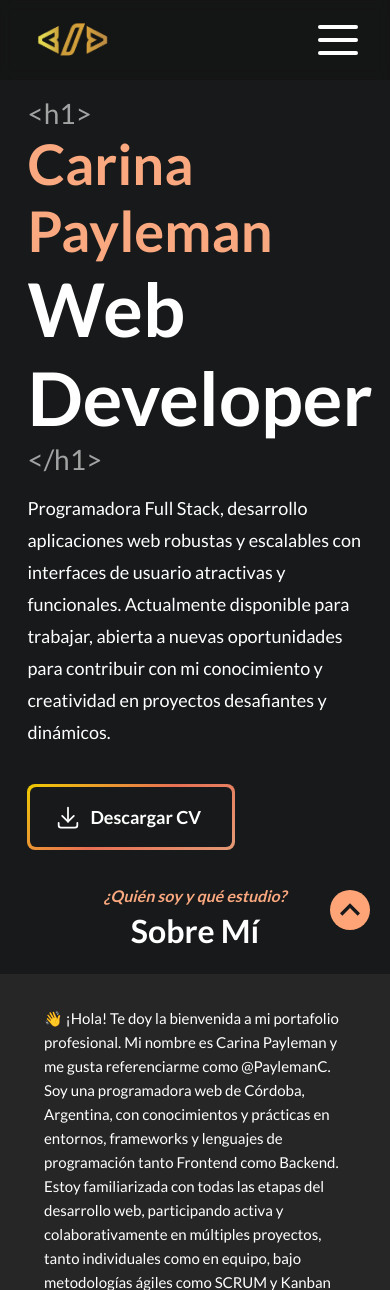
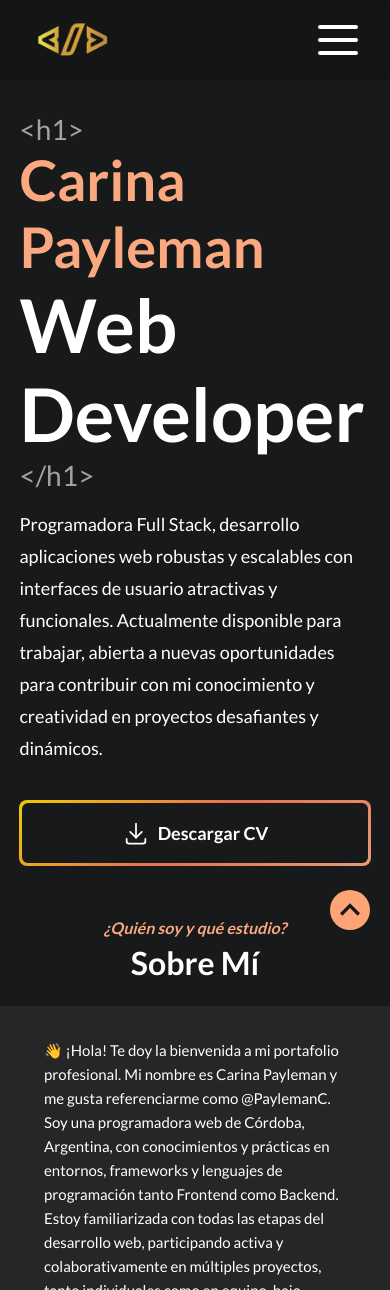
Before and after one commit to PaylemanC/portfolio, an Angular app: page / in a window 390 px wide. Shown: the top 1290 px of the page. Built offline with nearby package versions, Linux system fonts and the light colour scheme.

Commit message:
Optimiza medidas para mobile responsive en Intro

```diff
--- a/src/app/components/cv-download-button/cv-download-button.component.scss
+++ b/src/app/components/cv-download-button/cv-download-button.component.scss
@@ -1,7 +1,7 @@
 @import 'src/app/app.component.scss';
 
 a {
-  width: 208px;
+  width:208px;
   display: flex;
   align-items: center;
   justify-content: center;
@@ -21,6 +21,7 @@ a {
   margin-bottom: 20px;
   span {
     display: flex;
+    justify-content: center;
     gap: 8px;
     align-items: center;
     background-color: $background;
@@ -39,3 +40,9 @@ a {
     transform: scale(0.9);
   }
 }
+
+@media (max-width: 575px) {
+  a {
+    width: 100%;
+  }
+}
--- a/src/app/pages/home/home.component.scss
+++ b/src/app/pages/home/home.component.scss
@@ -206,6 +206,10 @@
   }
 
   #introduction {
+    .introduction__content {
+      margin: 32px;
+    }
+
     .introduction__content-title {
       h1 {
         margin-left: 0;
--- a/src/app/shared/components/nav/nav.component.scss
+++ b/src/app/shared/components/nav/nav.component.scss
@@ -138,6 +138,9 @@ nav {
     right: 0;
     width: 100%;
     height: 0;
+    display: flex;
+    justify-content: center;
+    align-items: center;
     background: $mobile-background;
     transition: 0.2s;
     overflow: hidden;
```
